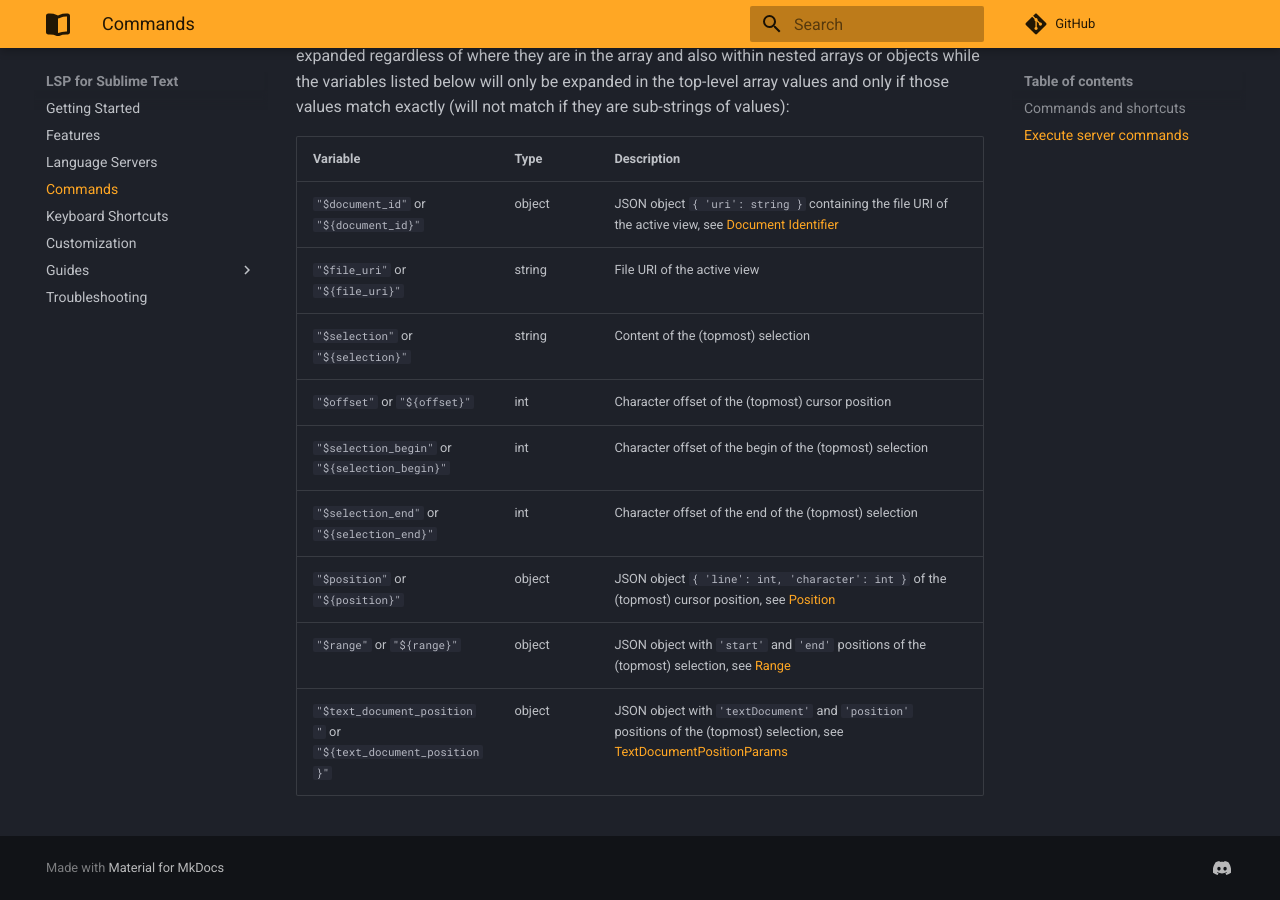
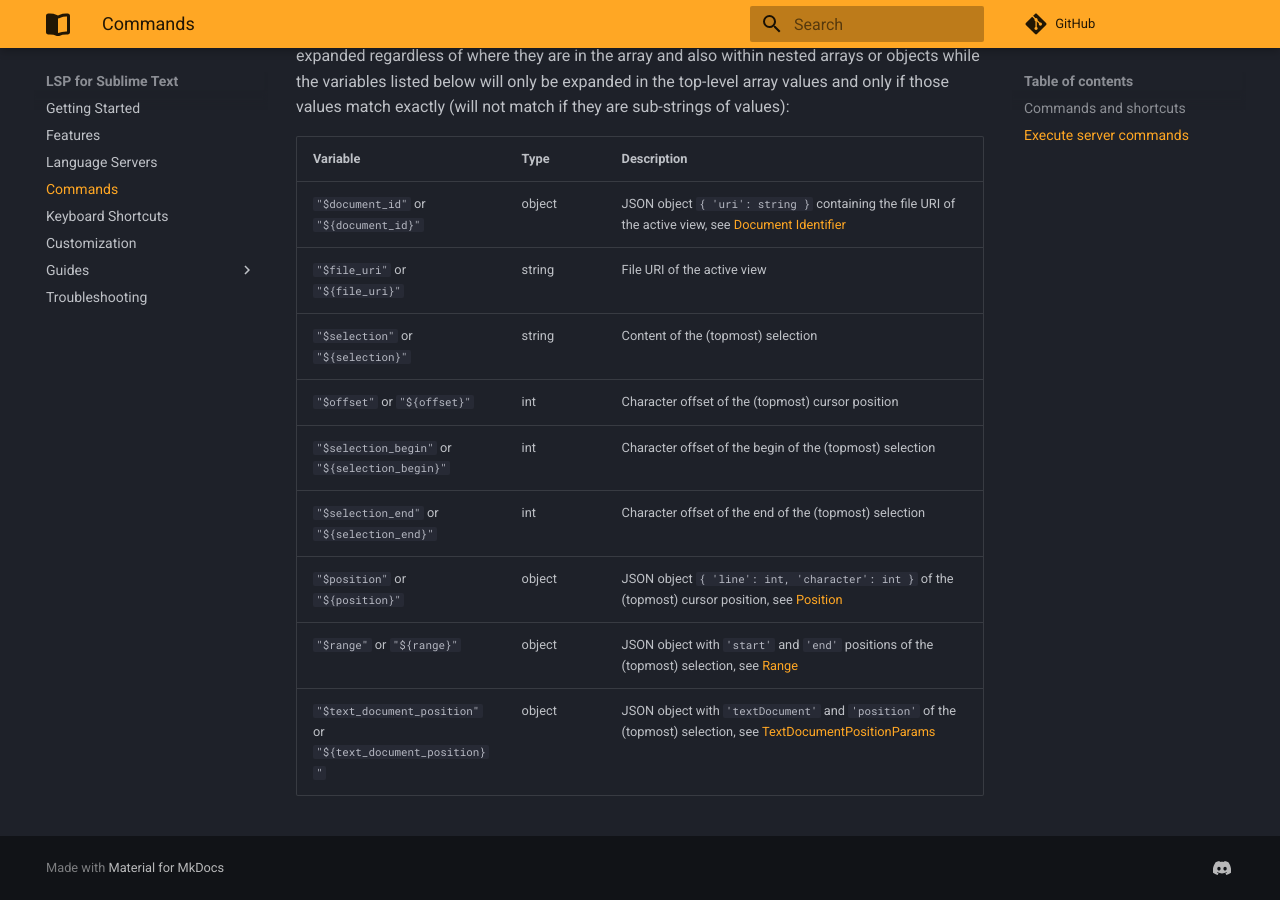
Before and after one commit to sublimelsp/LSP, an MkDocs documentation site: the page built from docs/src/commands.md, in a window 1280 px wide and 900 px high, scrolled down 1379 px. Built offline with MkDocs 1.6.1 and Material for MkDocs 9.7.7, drawn with Linux system fonts in a browser that asks for light colours; comment, search, counter and statistics services are not loaded.

Commit message:
update doc a bit

```diff
--- a/docs/src/commands.md
+++ b/docs/src/commands.md
@@ -51,4 +51,4 @@ You can include special variables in the `command_args` array that will be autom
 | `"$selection_end"` or `"${selection_end}"` | int | Character offset of the end of the (topmost) selection |
 | `"$position"` or `"${position}"` | object | JSON object `{ 'line': int, 'character': int }` of the (topmost) cursor position, see [Position](https://microsoft.github.io/language-server-protocol/specifications/specification-current/#position) |
 | `"$range"` or `"${range}"` | object | JSON object with `'start'` and `'end'` positions of the (topmost) selection, see [Range](https://microsoft.github.io/language-server-protocol/specifications/specification-current/#range) |
-| `"$text_document_position"` or `"${text_document_position}"` | object | JSON object with `'textDocument'` and `'position'` positions of the (topmost) selection, see [TextDocumentPositionParams](https://microsoft.github.io/language-server-protocol/specifications/specification-current/#textDocumentPositionParams) |
+| `"$text_document_position"` or `"${text_document_position}"` | object | JSON object with `'textDocument'` and `'position'` of the (topmost) selection, see [TextDocumentPositionParams](https://microsoft.github.io/language-server-protocol/specifications/specification-current/#textDocumentPositionParams) |
```
